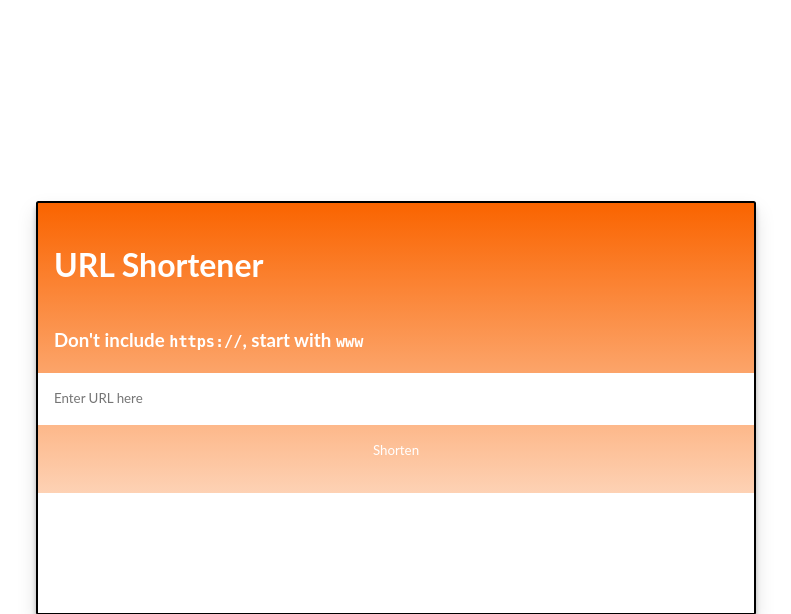
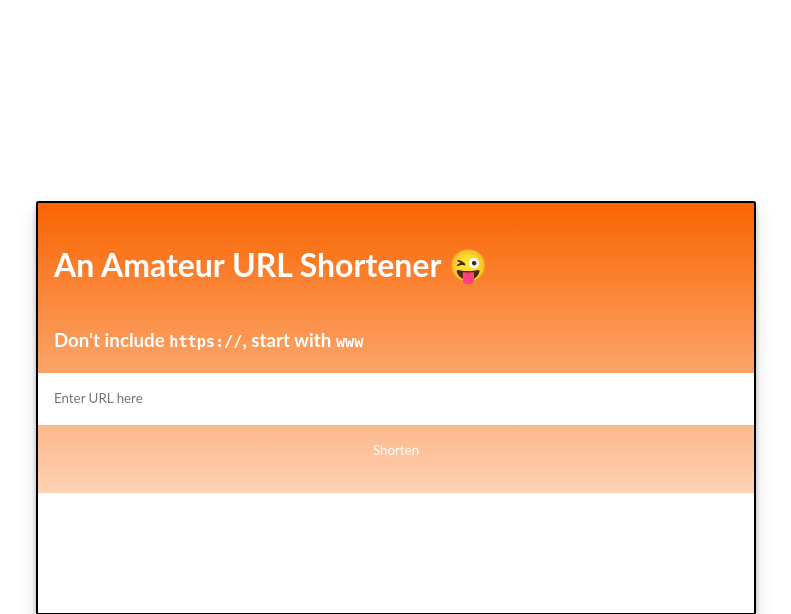
Before and after one commit to mannyanebi/myurlshortenerv1, a Django app: page / in a window 1280 px wide. Shown: the top 614 px of the page, without its empty margins (244-1035 px from the left). Run offline with Django 3.2, Linux system fonts and the light colour scheme; some libraries are stand-ins or nearby versions.

Commit message:
Working version 4.0

```diff
--- a/templates/index.html
+++ b/templates/index.html
@@ -77,7 +77,7 @@ background-color: white;
   </style>
 </head>
 <div id="main">
-  <h1>URL Shortener</h1>
+  <h1>An Amateur URL Shortener 😜</h1>
   <h3>Don't include <code>https://</code>, start with <code>www</code></h3>
   <form id="post-form">
     {% csrf_token %}
```
